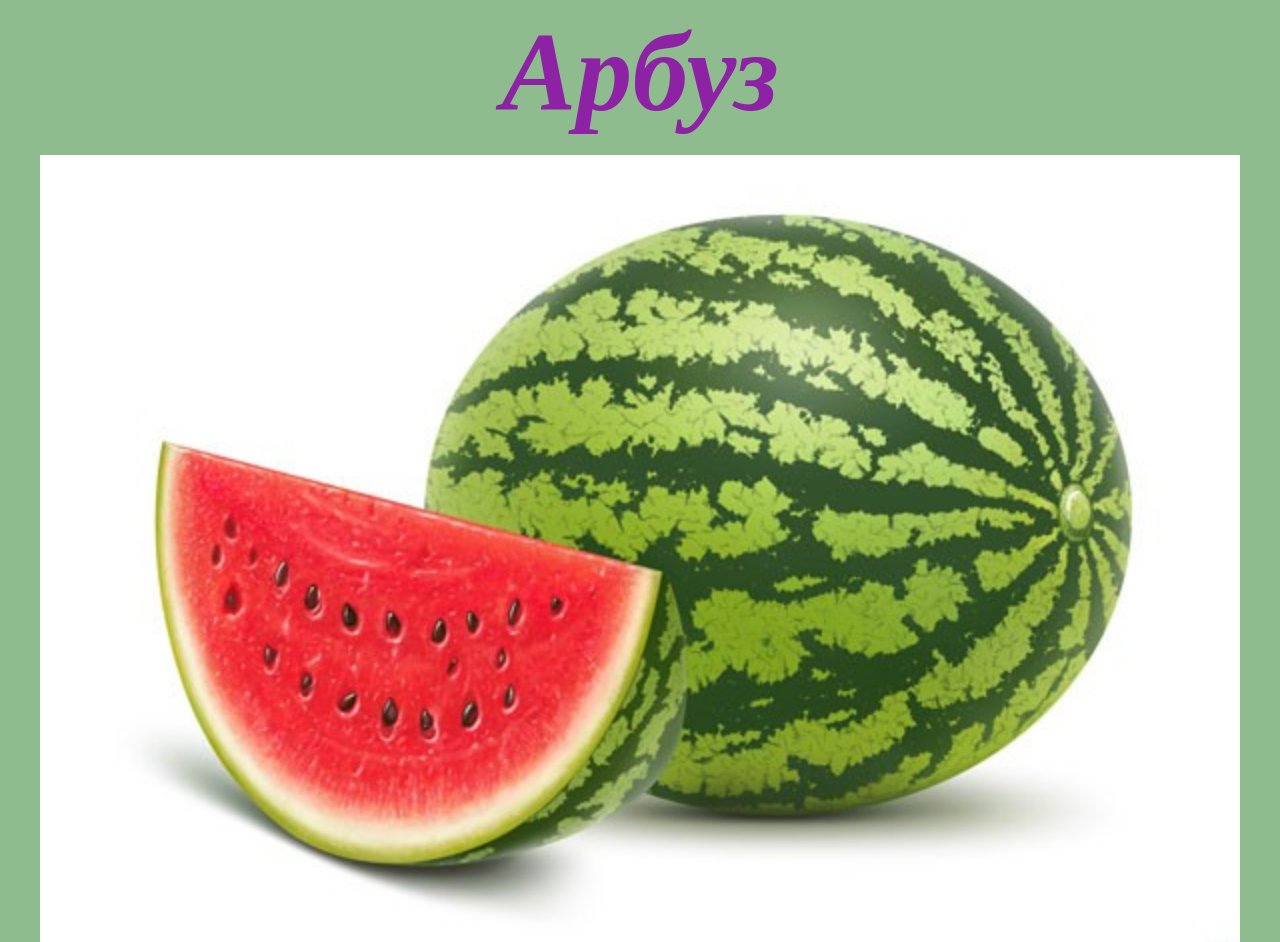
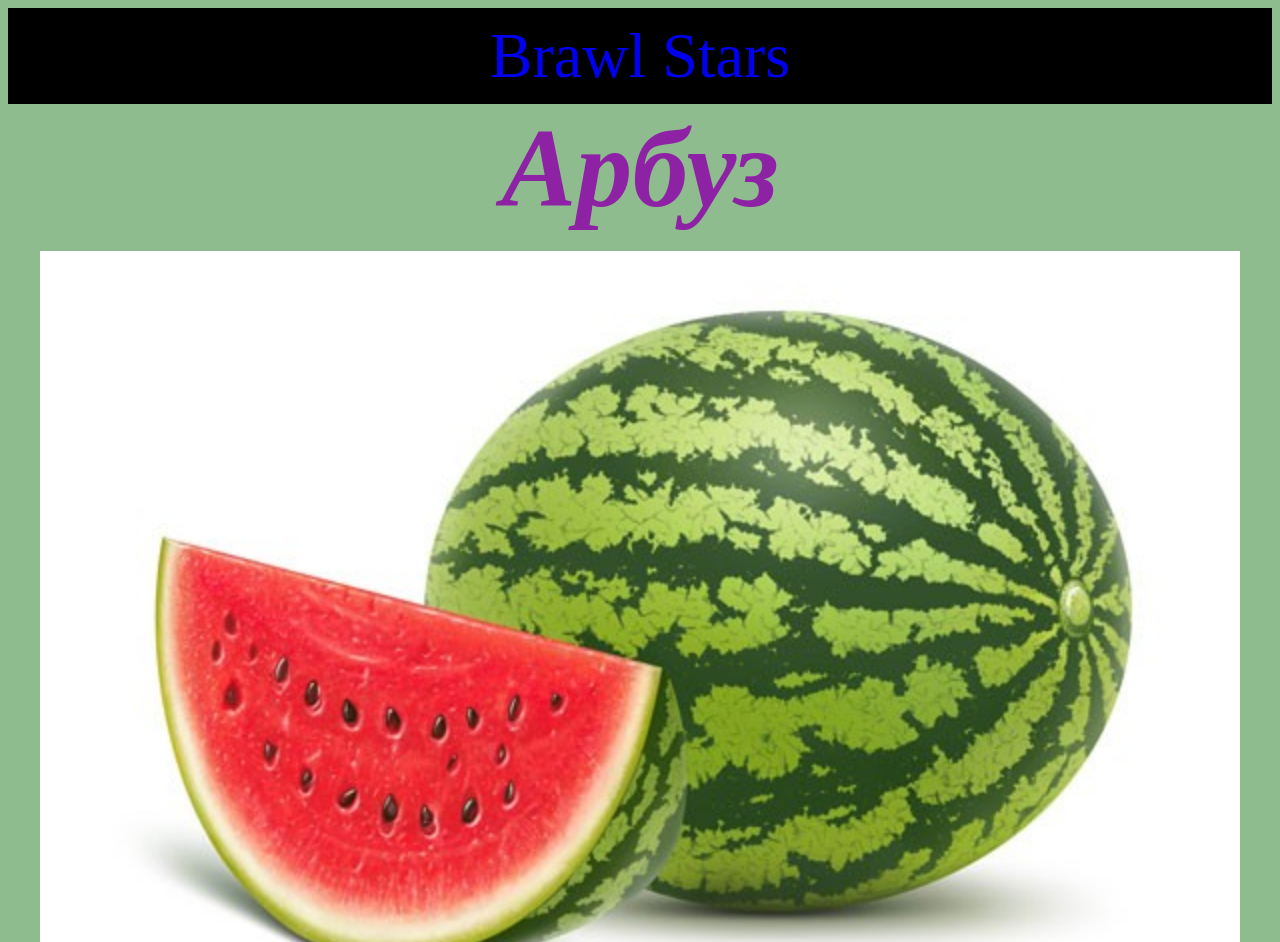
Before and after one commit to waterir/waterir.github.io, a plain HTML site: page index.html in a window 1280 px wide. Shown: the top 942 px of the page. Drawn offline with Linux system fonts and the light colour scheme.

Commit message:
Update index.html

```diff
--- a/index.html
+++ b/index.html
@@ -25,9 +25,37 @@
          text-align: left;
 
         }
+        .brok {
+            border: 6px;
+            background-color: black;
+            height: 6em;
+            width: 100%;
+            margin-right: 2em;
+            display: flex;
+        }
+    .brok a {
+        display: flex;
+        flex-wrap: wrap;
+        font-size: 4em;
+        text-decoration: none;
+        text-align: center;
+        margin: auto;
+    }
+    .brok a:visited {
+        color: grey;
+        text-decoration: none;
+    }
+    .brok a:hover {
+        text-decoration: none;
+    }
     </style>
 </head>
 <body>
+    <header>
+        <div class="brok">
+           <a href="../мои работы/bstwo.html" target="_blank" rel="noopener noreferrer">Brawl Stars</a>
+        </div>
+    </header>
     <h1>Арбуз</h1>
     <br>
     <div>
```
